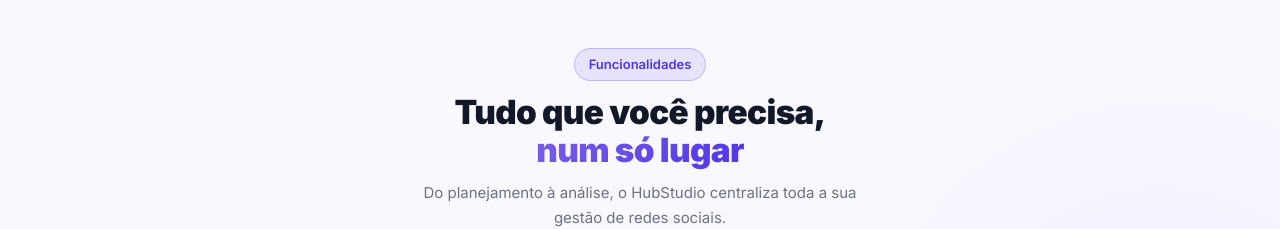
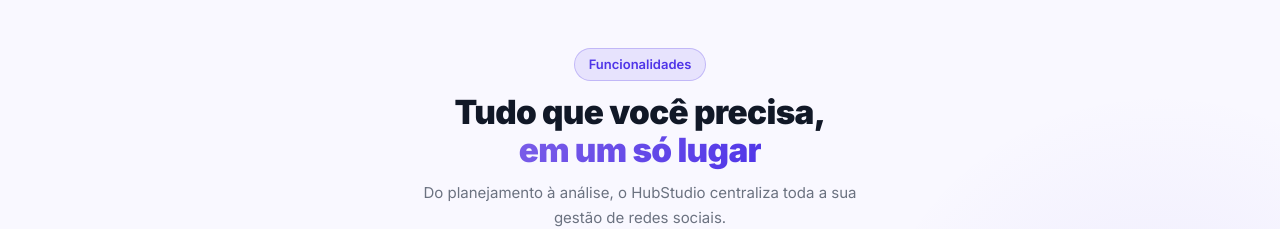
Before and after one commit to brenosemfreio/tcc, a React (Vite) app: page / in a window 1280 px wide. Shown: the part 840-1069 px from the top of the page. Built offline with nearby package versions, Linux system fonts and the light colour scheme.

Commit message:
chore: auto sync [Claude]

```diff
--- a/src/pages/Landing/Landing.jsx
+++ b/src/pages/Landing/Landing.jsx
@@ -466,7 +466,7 @@ export default function Landing() {
           >
             <motion.span variants={fadeUp} className="l-badge l-badge--primary">Funcionalidades</motion.span>
             <motion.h2 variants={fadeUp}>
-              Tudo que você precisa,<br /><span className="l-gradient-text">num só lugar</span>
+              Tudo que você precisa,<br /><span className="l-gradient-text">em um só lugar</span>
             </motion.h2>
             <motion.p variants={fadeUp}>
               Do planejamento à análise, o HubStudio centraliza toda a sua gestão de redes sociais.
```
